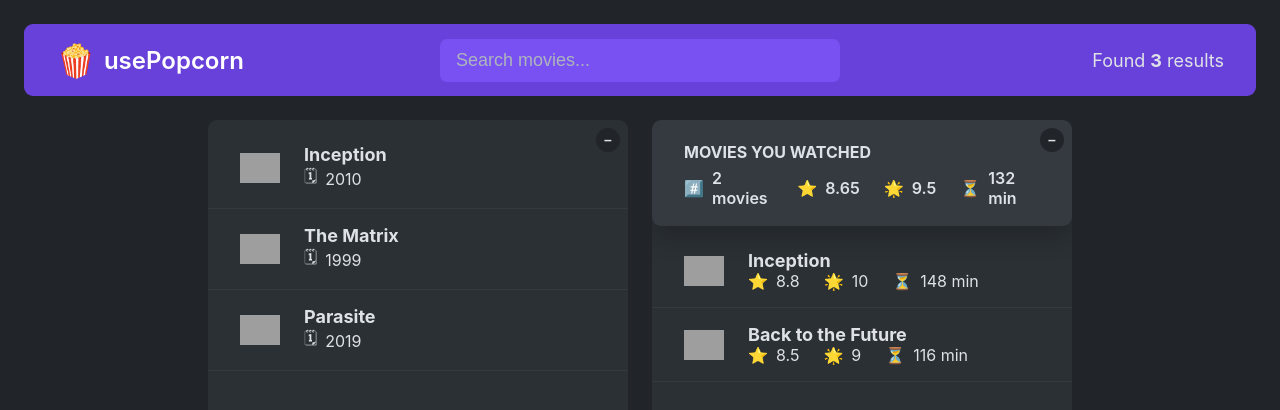
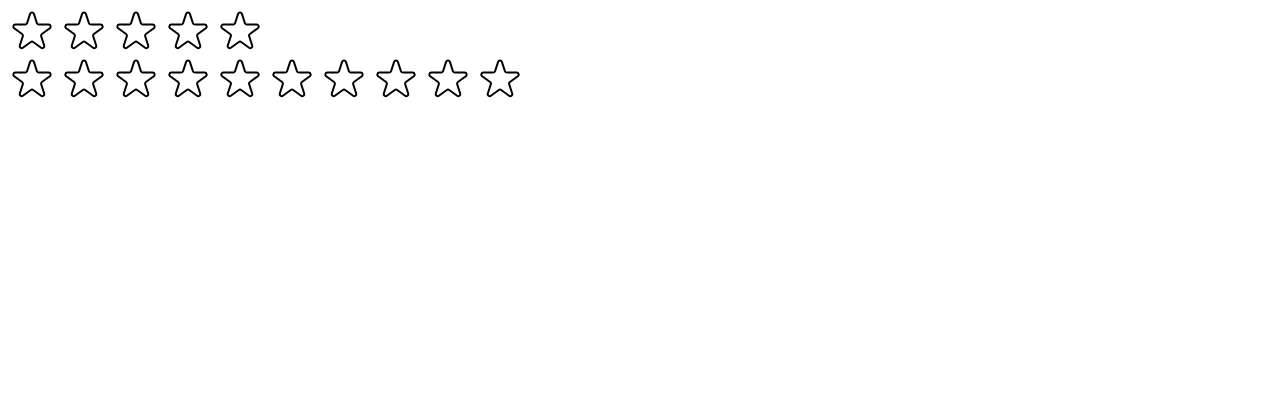
Before and after one commit to crosperF/usePopcorn, a React (Vite) app: page / in a window 1280 px wide. Shown: the top 410 px of the page. Built offline with nearby package versions, Linux system fonts and the light colour scheme; grey boxes are pictures that could not be loaded.

Commit message:
star rating complted

```diff
--- /dev/null
+++ b/src/StarRating.jsx
@@ -0,0 +1,89 @@
+import React, { useState } from "react";
+
+const containerStyle = {
+    display: "flex",
+    alignItems: "center",
+    gap: "16px",
+};
+
+const starContainerStyle = {
+    display: "flex",
+    gap: "4px",
+};
+
+const textStyle = {
+    lineHeight: "1",
+    margin: "0",
+};
+
+const starStyle = {
+    width: "48px",
+    height: "48px",
+    display: "block",
+    cursor: "pointer",
+};
+
+function starRating({ maxStars = 5 }) {
+    const [starValue, setStarValue] = useState(0);
+    const [tempStar, setTempStar] = useState(0);
+
+    return (
+        <div style={containerStyle}>
+            <div style={starContainerStyle}>
+                {Array.from({ length: maxStars }, (_, i) => (
+                    <Star
+                        key={i + 1}
+                        fill={
+                            tempStar > 0
+                                ? i + 1 <= tempStar
+                                : i + 1 <= starValue
+                        }
+                        onClick={() => setStarValue(i + 1)}
+                        onStarHover={() => setTempStar(i + 1)}
+                        onStarLeave={() => setTempStar(0)}
+                    />
+                ))}
+            </div>
+            <p style={textStyle}>{tempStar || starValue || ""}</p>
+        </div>
+    );
+}
+
+
+function Star({ onClick, fill, onStarHover, onStarLeave }) {
+    return (
+        <span
+            style={starStyle}
+            onClick={onClick}
+            onMouseEnter={onStarHover}
+            onMouseLeave={onStarLeave}
+        >
+            {fill ? (
+                <svg
+                    xmlns="http://www.w3.org/2000/svg"
+                    viewBox="0 0 20 20"
+                    fill="#000"
+                    stroke="#000"
+                >
+                    <path d="M9.049 2.927c.3-.921 1.603-.921 1.902 0l1.07 3.292a1 1 0 00.95.69h3.462c.969 0 1.371 1.24.588 1.81l-2.8 2.034a1 1 0 00-.364 1.118l1.07 3.292c.3.921-.755 1.688-1.54 1.118l-2.8-2.034a1 1 0 00-1.175 0l-2.8 2.034c-.784.57-1.838-.197-1.539-1.118l1.07-3.292a1 1 0 00-.364-1.118L2.98 8.72c-.783-.57-.38-1.81.588-1.81h3.461a1 1 0 00.951-.69l1.07-3.292z" />
+                </svg>
+            ) : (
+                <svg
+                    xmlns="http://www.w3.org/2000/svg"
+                    fill="none"
+                    viewBox="0 0 24 24"
+                    stroke="#000"
+                >
+                    <path
+                        strokeLinecap="round"
+                        strokeLinejoin="round"
+                        strokeWidth="{2}"
+                        d="M11.049 2.927c.3-.921 1.603-.921 1.902 0l1.519 4.674a1 1 0 00.95.69h4.915c.969 0 1.371 1.24.588 1.81l-3.976 2.888a1 1 0 00-.363 1.118l1.518 4.674c.3.922-.755 1.688-1.538 1.118l-3.976-2.888a1 1 0 00-1.176 0l-3.976 2.888c-.783.57-1.838-.197-1.538-1.118l1.518-4.674a1 1 0 00-.363-1.118l-3.976-2.888c-.784-.57-.38-1.81.588-1.81h4.914a1 1 0 00.951-.69l1.519-4.674z"
+                    />
+                </svg>
+            )}
+        </span>
+    );
+}
+
+export default starRating;
--- a/src/main.jsx
+++ b/src/main.jsx
@@ -1,10 +1,13 @@
-import React from 'react'
-import ReactDOM from 'react-dom/client'
-import App from './App.jsx'
-import "./index.css"
+import React from "react";
+import ReactDOM from "react-dom/client";
+// import App from './App.jsx'
+// import "./index.css"
+import StarRating from "./StarRating.jsx";
 
-ReactDOM.createRoot(document.getElementById('root')).render(
-  <React.StrictMode>
-    <App />
-  </React.StrictMode>,
-)
+ReactDOM.createRoot(document.getElementById("root")).render(
+    <React.StrictMode>
+        {/* <App /> */}
+        <StarRating />
+        <StarRating maxStars={10}/>
+    </React.StrictMode>
+);
```
